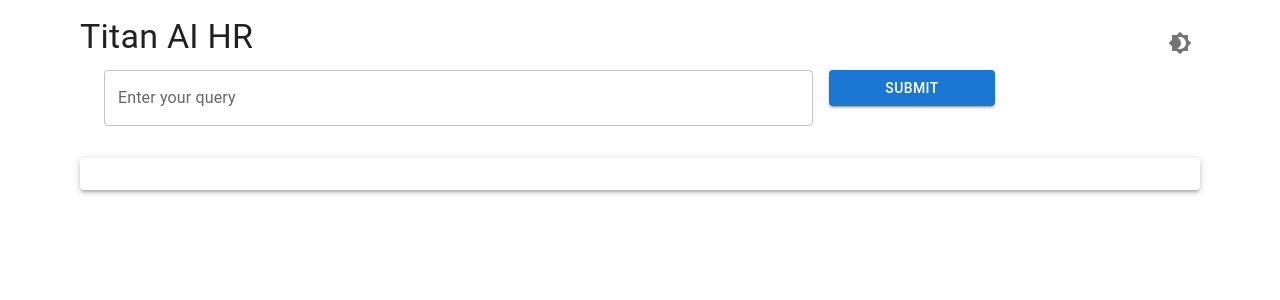
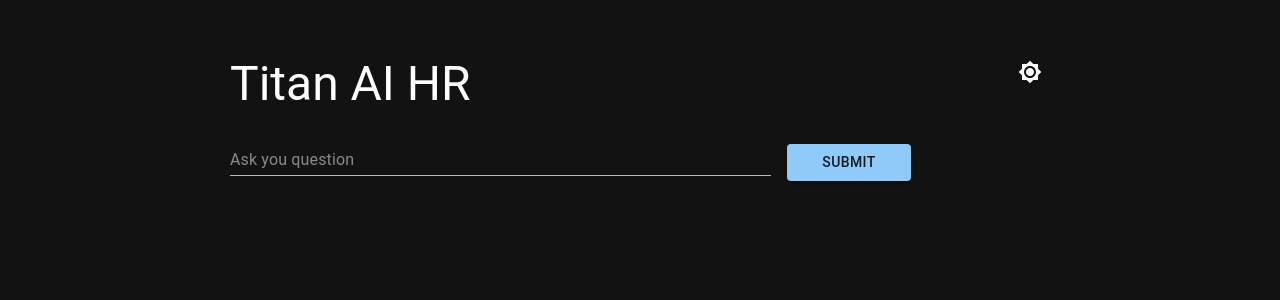
Before and after one commit to luvk1412/hr-ai, a React (Create React App) app in the folder client/: page / in a window 1280 px wide. Shown: the top 300 px of the page. Built offline with nearby package versions, Linux system fonts and the light colour scheme.

Commit message:
Fixed ui elements

```diff
--- a/client/src/App.js
+++ b/client/src/App.js
@@ -1,7 +1,7 @@
 import React, { useState } from 'react';
 import axios from 'axios';
 import ReactMarkdown from 'react-markdown';
-import { CssBaseline, Container, TextField, Button, Typography, Box, useMediaQuery, Grid, Paper, IconButton } from '@mui/material';
+import { CssBaseline, Container, TextField, Button, Typography, Box, useMediaQuery, Grid, Paper, IconButton, Input } from '@mui/material';
 import { ThemeProvider, createTheme } from '@mui/material/styles';
 import Brightness4Icon from '@mui/icons-material/Brightness4';
 import Brightness7Icon from '@mui/icons-material/Brightness7';
@@ -9,7 +9,7 @@ import Brightness7Icon from '@mui/icons-material/Brightness7';
 const App = () => {
   const [input, setInput] = useState('');
   const [output, setOutput] = useState('');
-  const [darkMode, setDarkMode] = useState(false);
+  const [darkMode, setDarkMode] = useState(true);
 
   const prefersDarkMode = useMediaQuery('(prefers-color-scheme: dark)');
   const theme = React.useMemo(
@@ -28,66 +28,39 @@ const App = () => {
   //   setOutput(response.data);
   // };
 
-  const markdown = `
-  # This is a heading
-  ## This is a sub-heading
 
-  Here is some **bold text** and some *italic text*.
-
-  This is a bullet list:
-  - Item 1
-  - Item 2
-  - Item 3
-
-  This is a numbered list:
-  1. Item 1
-  2. Item 2
-  3. Item 3
-
-  Here is a [link](http://example.com).
-
-  Here is some \`inline code\`.
-
-  Here is a code block:
-
-  \`\`\`javascript
-  function helloWorld() {
-    console.log("Hello, world!");
-  }
-  \`\`\`
-
-  > This is a quote.
-  `;
 
   const submitQuery = async (event) => {
     event.preventDefault();
-    // const response = await axios.post('http://localhost:<your_port>', { query: input });
-    // setOutput(response.data);
-    setOutput(markdown)
+    const response = await axios.post('http://localhost:4000', { query: input });
+    setOutput(response.data);
   };
 
   return (
-    <Container>
+    // <Container maxWidth="md" sx={{ marginTop: '20px', marginRight: '30px', marginBottom: '20px', marginLeft: '30px' }}>
+
+    <Container maxWidth="md">
       <ThemeProvider theme={theme}>
         <CssBaseline />
         <Box sx={{ height: '100vh', p: 2, display: 'flex', flexDirection: 'column' }}>
-          <Box sx={{ display: 'flex', justifyContent: 'space-between', alignItems: 'center' }}>
-            <Typography variant="h4" component="div" gutterBottom>
+          <Box sx={{ display: 'flex', justifyContent: 'space-between', alignItems: 'center' }} marginTop={2}>
+            <Typography variant="h3" component="div" marginTop={3}>
               Titan AI HR
             </Typography>
             <IconButton onClick={() => setDarkMode(!darkMode)}>
               {darkMode ? <Brightness7Icon /> : <Brightness4Icon />}
             </IconButton>
           </Box>
-          <Container>
+          {/* <Container> */}
           <form onSubmit={submitQuery} noValidate autoComplete="off">
-              <Grid container spacing={2}>
+            <Grid container spacing={2} marginTop={2}>
               <Grid item xs={8}>
-                  <TextField
+                <Input
                   fullWidth
                   id="outlined-basic"
                   label="Enter your query"
                   variant="outlined"
+                  placeholder="Ask you question"
                   value={input}
                   onChange={(e) => setInput(e.target.value)}
                 />
@@ -99,13 +72,13 @@ const App = () => {
               </Grid>
             </Grid>
           </form>
-          </Container>
+          {/* </Container> */}
           <Box my={4}>
-            <Paper elevation={3} style={{ padding: '1em' }}>
+            {output && <Paper elevation={3} style={{ padding: '1em' }}>
               <ReactMarkdown>{output}</ReactMarkdown>
             </Paper>
+            }
           </Box>
-
         </Box>
       </ThemeProvider>
     </Container>
```
Lines whose indentation alone changed are shown as unchanged.
